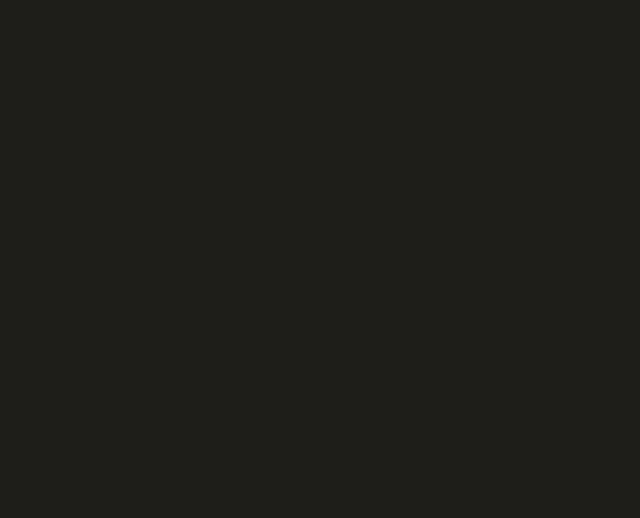
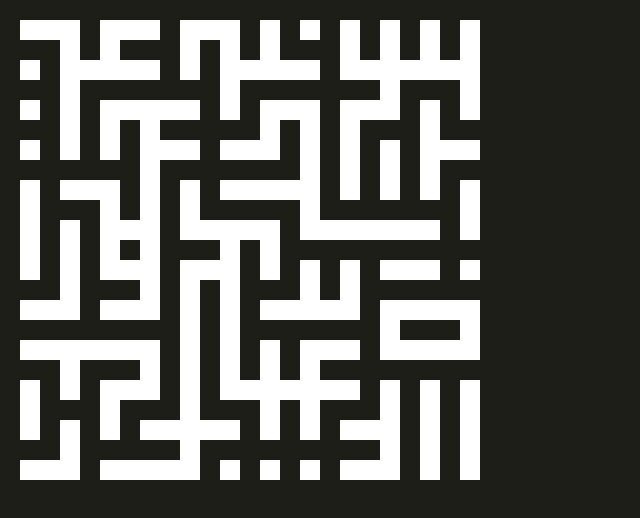
Before and after one commit to Ethank2114/Maze-Solver, a plain HTML site: page index.html in a window 1280 px wide. Shown: the whole page, without its empty margins (0-640 px from the left). Drawn offline with Linux system fonts and the light colour scheme.

Commit message:
drawing somthing i guess

```diff
--- a/index.html
+++ b/index.html
@@ -5,7 +5,7 @@
 	<link rel="stylesheet" href="styles/styles.css">
 </head>
 <body>
-	<canvas id="canvas" width=400px height=400px></canvas>
+	<canvas id="canvas" width=500px height=500px></canvas>
 
 	<script src="scripts/main.js"></script>
 </body>
--- a/scripts/main.js
+++ b/scripts/main.js
@@ -1,4 +1,11 @@
-let canvas = document.getElementById("canvas");
+function drawRect({context, x, y, width, height, color="white"}) {
+	context.fillStyle = color;
+	context.fillRect(x, y, width, height);
+}
+
+function randInt(min, max) {
+	return Math.floor(Math.random() * (max - min + 1)) + min;
+}
 
 class MazeAlgorithm {
 	constructor(map, startNode) {
@@ -30,35 +37,61 @@ class Scene {
 	constructor(canvas) {
 		this.canvas = canvas;
 		this.context = canvas.getContext("2d");
-		this.map = [];
+		this.map = null;
 		this.tileSize = 20;
 	}
 
 	populateMap() {
-		let width = this.canvas.width / this.tileSize;
-		let height = this.canvas.height / this.tileSize;
+		let width = ((this.canvas.width / this.tileSize) - 1) / 2;
+		let height = ((this.canvas.height / this.tileSize) - 1) / 2;
 
 		this.map = [];
-		for(let i = 0; i < this.width; i++) {
-			let temp = [];
-			for(let j = 0; j < this.height; j++) {
-				temp.push(new Node(i, j));
+		for(let i = 0; i < width; i++) {
+			this.map.push([]);
+			for(let j = 0; j < height; j++) {
+				this.map[i].push(new Node(i, j));
 			}
-			this.map.push(temp);
 		}
-		for(let i = 0; i < this.width; i++) {
-			for(let j = 0; j < this.height; j++) {
-				if(i !== 0) {
+		for(let i = 0; i < width; i++) {
+			for(let j = 0; j < height; j++) {
+				let rand = randInt(0, 3);
+				if(i !== 0 && rand == 0) {
 					this.map[i][j].neighbours.push(this.map[i - 1][j]);
 				}
-				if(j !== 0) {
+				if(j !== 0 && rand == 1) {
 					this.map[i][j].neighbours.push(this.map[i][j - 1]);
 				}
-				if(i !== this.width - 1) {
+				if(i !== width - 1 && rand == 2) {
 					this.map[i][j].neighbours.push(this.map[i + 1][j]);
 				}
-				if(j !== this.height - 1) {
+				if(j !== height - 1 && rand == 3) {
 					this.map[i][j].neighbours.push(this.map[i][j + 1]);
+				}
+			}
+		}
+	}
+
+	drawMap() {
+		for(let row of this.map) {
+			for(let node of row) {
+				drawRect({
+					context: this.context,
+					x: (2 * node.x + 1) * this.tileSize,
+					y: (2 * node.y + 1) * this.tileSize,
+					width: this.tileSize,
+					height: this.tileSize
+				});
+				for(let neighbour of node.neighbours) {;
+
+
+
+					drawRect({
+						context: this.context,
+						x: (node.x + neighbour.x + 1) * this.tileSize,
+						y: (node.y + neighbour.y + 1) * this.tileSize,
+						width: this.tileSize,
+						height: this.tileSize
+					});
 				}
 			}
 		}
@@ -66,10 +99,15 @@ class Scene {
 }
 
 function main() {
+	let canvas = document.getElementById("canvas");
 	let theScene = new Scene(canvas);
 
 	theScene.populateMap();
 
+	console.log(theScene.map);
+
+	theScene.drawMap();
+
 }
 
 main();
```
